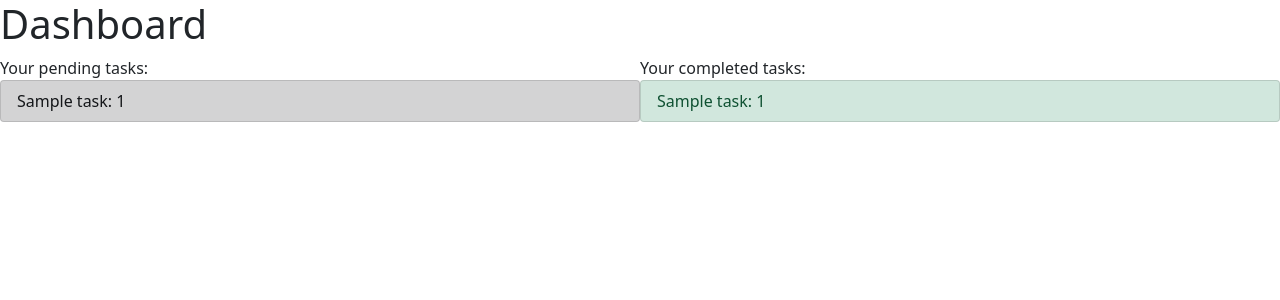
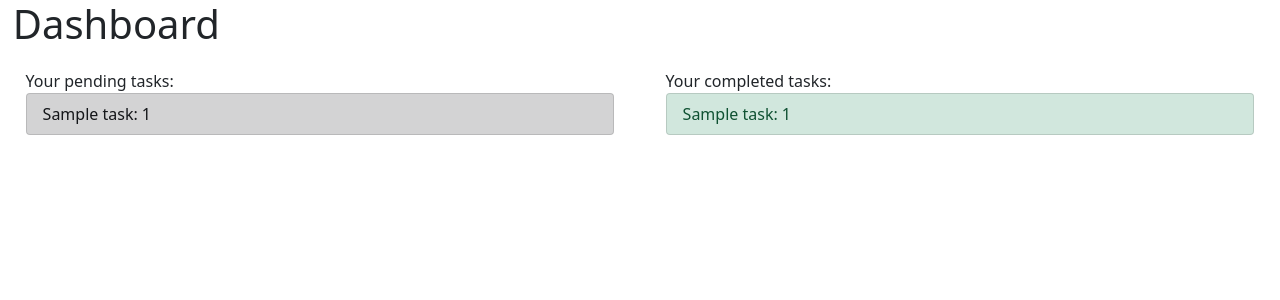
Before and after one commit to eileenwng/hackuci2021, a Flask app: template templates/dashboard.html in a window 1280 px wide. Shown: the top 300 px of the page. Run offline with Flask 2, Linux system fonts and the light colour scheme; the template is opened without the code that fills it: most values are stand-ins (such as "Sample title", 1, 10 or a date in 2020).

Commit message:
so good at html

```diff
--- a/templates/dashboard.html
+++ b/templates/dashboard.html
@@ -5,16 +5,20 @@
             left: 0;
             width: 50%;
             position: fixed;
+            padding: 2%;
+            padding-top: 1%;
         }
         .right {
             right: 0;
             width: 50%;
             position: fixed;
+            padding: 2%;
+            padding-top: 1%;
         }
     </style>
     <link href="https://cdn.jsdelivr.net/npm/bootstrap@5.0.0-beta1/dist/css/bootstrap.min.css" rel="stylesheet" integrity="sha384-giJF6kkoqNQ00vy+HMDP7azOuL0xtbfIcaT9wjKHr8RbDVddVHyTfAAsrekwKmP1" crossorigin="anonymous">
     <title>PApp</title>
-    <h1>Dashboard</h1>
+    <h1 style="padding-left: 1%">Dashboard</h1>
 
     <div class="left">
         Your pending tasks:
```
